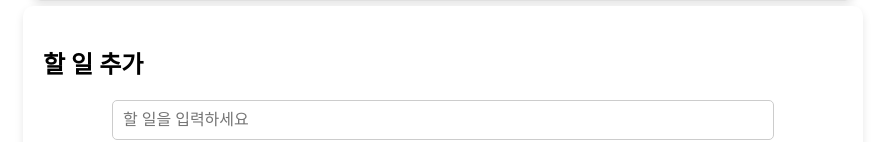
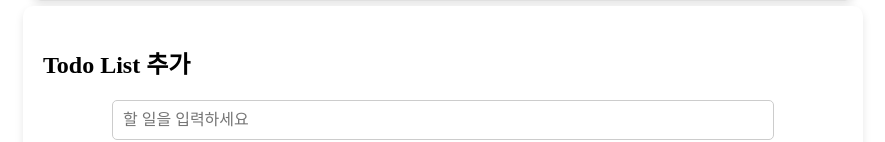
Before and after one commit to Y-J-KIM/Calendar, a React (Vite) app: page / in a window 1280 px wide. Shown: the part 643-785 px from the top of the page, without its empty margins (197-1082 px from the left). Built offline with nearby package versions, Linux system fonts and the light colour scheme; a web font is replaced by a local one.

Commit message:
이미지 변경/ addTodoList 이름 변경

```diff
--- a/src/App.jsx
+++ b/src/App.jsx
@@ -47,7 +47,7 @@ function App() {
       <div className="todo-container">
         <div className="app-content">
           <div className="add-todo-container">
-            <h2>할 일 추가</h2>
+            <h2>Todo List 추가</h2>
             <AddTodo onAddTodo={handleAddTodo} />
           </div>
           <h2>{format(selectedDate, "yyyy-MM-dd")}</h2>
```
Also changed, not shown: src/assets/img/todolist.PNG.
